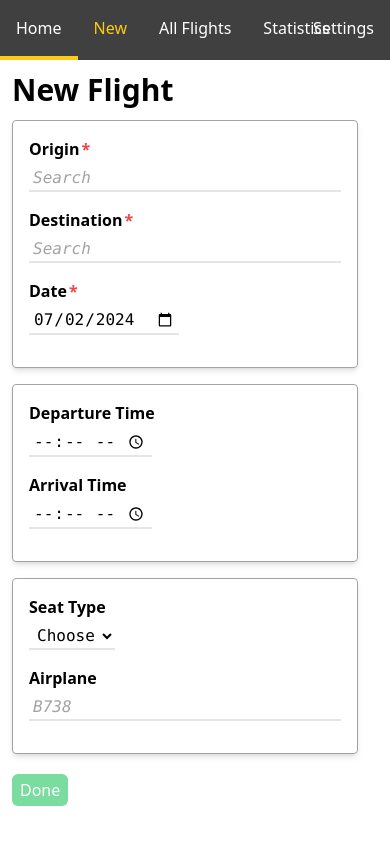
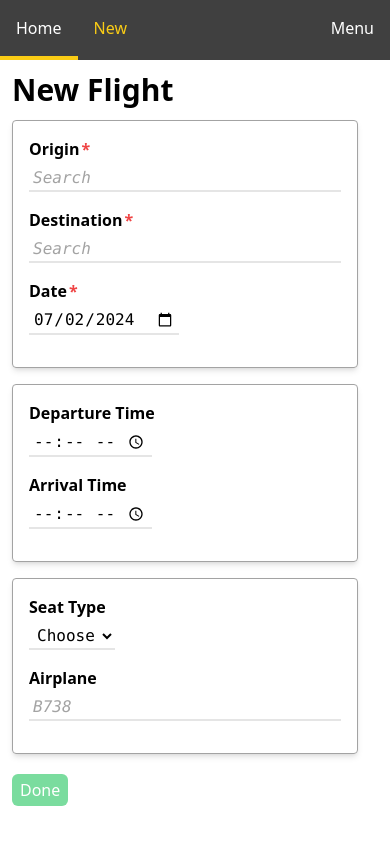
Before and after one commit to pbogre/jetlog, a React (Vite) app: page /new in a window 390 px wide. Built offline with nearby package versions, Linux system fonts and the light colour scheme.

Commit message:
Initial responsive navbar, save button disabled if no changes, (backend) handle empty patch

```diff
--- a/client/components/Elements.tsx
+++ b/client/components/Elements.tsx
@@ -70,6 +70,7 @@ export function Button({ text,
     );
 }
 
+//TODO: number only inputs should only allow numbers to be typed
 interface InputProps {
     type: "text"|"number"|"date"|"time";
     name?: string;
--- a/client/components/Navbar.tsx
+++ b/client/components/Navbar.tsx
@@ -1,5 +1,5 @@
 import { NavLink } from 'react-router-dom';
-import React from 'react';
+import React, {useState} from 'react';
 
 interface NavItemProps {
     to: string;
@@ -13,7 +13,7 @@ function NavItem({ to, text, right = false }: NavItemProps) {
             { ({ isActive }) =>
                 <li className={`p-4 border-b-4 border-gray-700 hover:border-primary-400
                                 ${ isActive ? "text-primary-400" : "text-white" }
-                                ${ right ? "absolute right-0" : "" }`}>
+                                ${ right ? "justify-self-end" : "" }`}>
                 {text}
                 </li>
             }
@@ -21,14 +21,49 @@ function NavItem({ to, text, right = false }: NavItemProps) {
     );
 }
 
+function NavMenu({ items }) {
+    const [open, setOpen] = useState<boolean>(false);
+
+    return (
+        <div>
+            <p className="p-4 text-white cursor-pointer float-right" onClick={() => setOpen(!open)}>{open ? "x" : "Menu"}</p>
+            { open &&
+            <div className="bg-gray-700 absolute top-[3.5em] right-0">
+                {[items.home, items.new, items.flight, items.statistics, items.settings]}
+            </div>
+            }
+        </div>
+    );
+}
+
 export default function Navbar() {
+    const items = {
+        'home': <NavItem to="/" text="Home" />,
+        'new': <NavItem to="/new" text="New" />,
+        'flights': <NavItem to="/flights" text="All Flights" />,
+        'statistics': <NavItem to="/statistics" text="Statistics" />,
+        'settings': <NavItem to="/settings" text="Settings" right={true} />
+    };
+
     return(
-        <nav className="flex bg-gray-700 list-none">
-            <NavItem to="/" text="Home" />
-            <NavItem to="/new" text="New" />
-            <NavItem to="/flights" text="All Flights" />
-            <NavItem to="/statistics" text="Statistics" />
-            <NavItem to="/settings" text="Settings" right={true} />
+        <nav className="bg-gray-700 list-none">
+            <div className="flex justify-between max-md:hidden">
+                <div className="flex">
+                {[items.home, items.new, items.flights, items.statistics]}
+                </div>
+
+                <div className="flex">
+                {[items.settings]}
+                </div>
+            </div>
+
+            <div className="flex justify-between md:hidden">
+                <div className="flex">
+                {[items.home, items.new]}
+                </div>
+
+                <NavMenu items={items} />
+            </div>
         </nav>
     );
 }
--- a/client/components/SingleFlight.tsx
+++ b/client/components/SingleFlight.tsx
@@ -54,6 +54,13 @@ export default function SingleFlight({ flightID }) {
     }
 
     const handleSaveClick = () => {
+        console.log(flightPatch);
+
+        if(!flightPatch) {
+            this.toggleEditMode();
+            return;
+        }
+
         API.patch(`flights?id=${flight.id}`, flightPatch, () => window.location.reload());
     }
 
@@ -127,7 +134,10 @@ export default function SingleFlight({ flightID }) {
             </div>
 
             { editMode &&
-                <Button text="Save" level="success" onClick={handleSaveClick} />
+                <Button text="Save"
+                        level="success"
+                        disabled={!flightPatch || Object.keys(flightPatch).length === 0}
+                        onClick={handleSaveClick} />
             }
             <Button text={editMode ? "Cancel" : "Edit" } level="default" onClick={toggleEditMode}/>
             <Button text="Delete" level="danger" onClick={handleDeleteClick}/>
```
Also changed, not shown: 2 other files (tests, documents, lock files or other folders).
